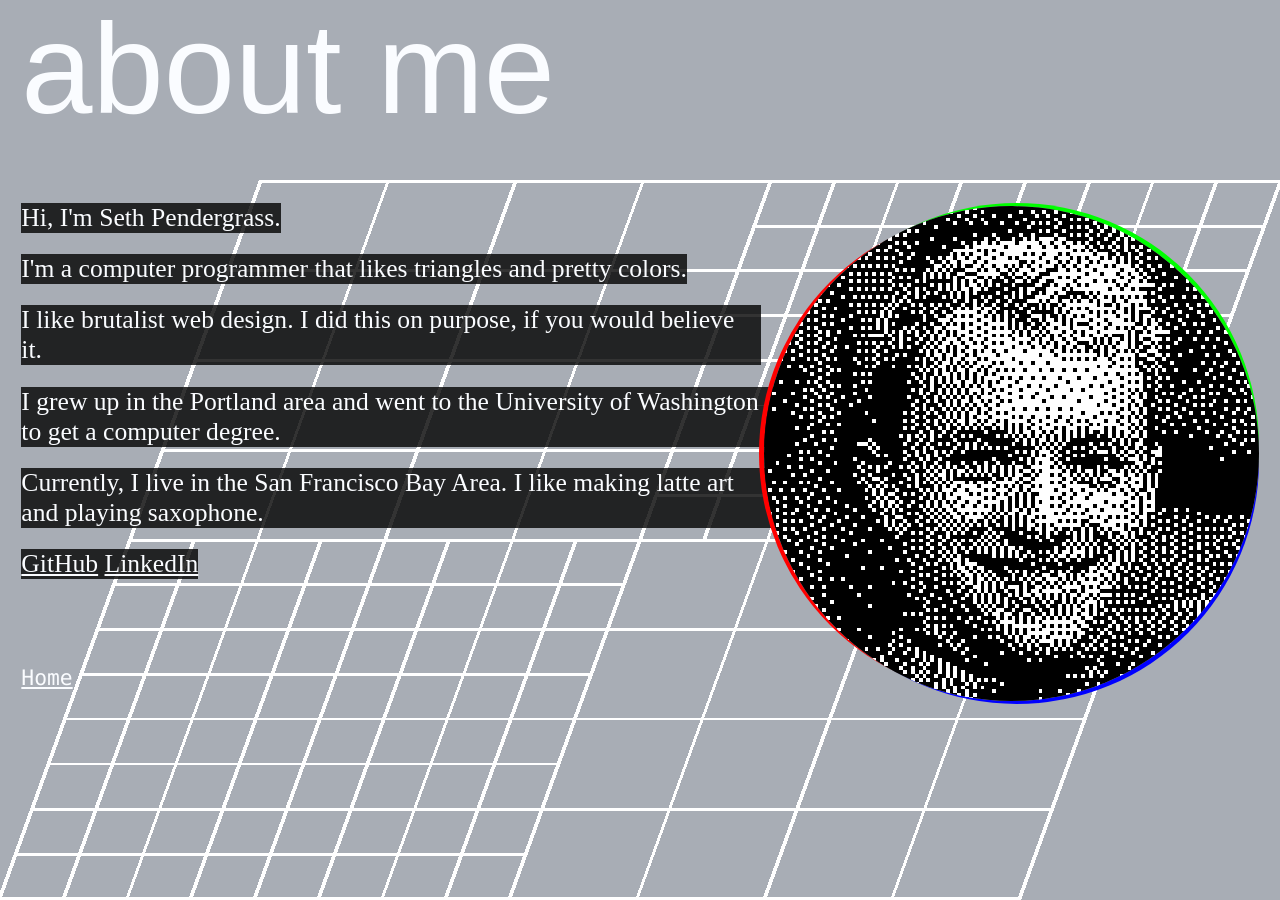
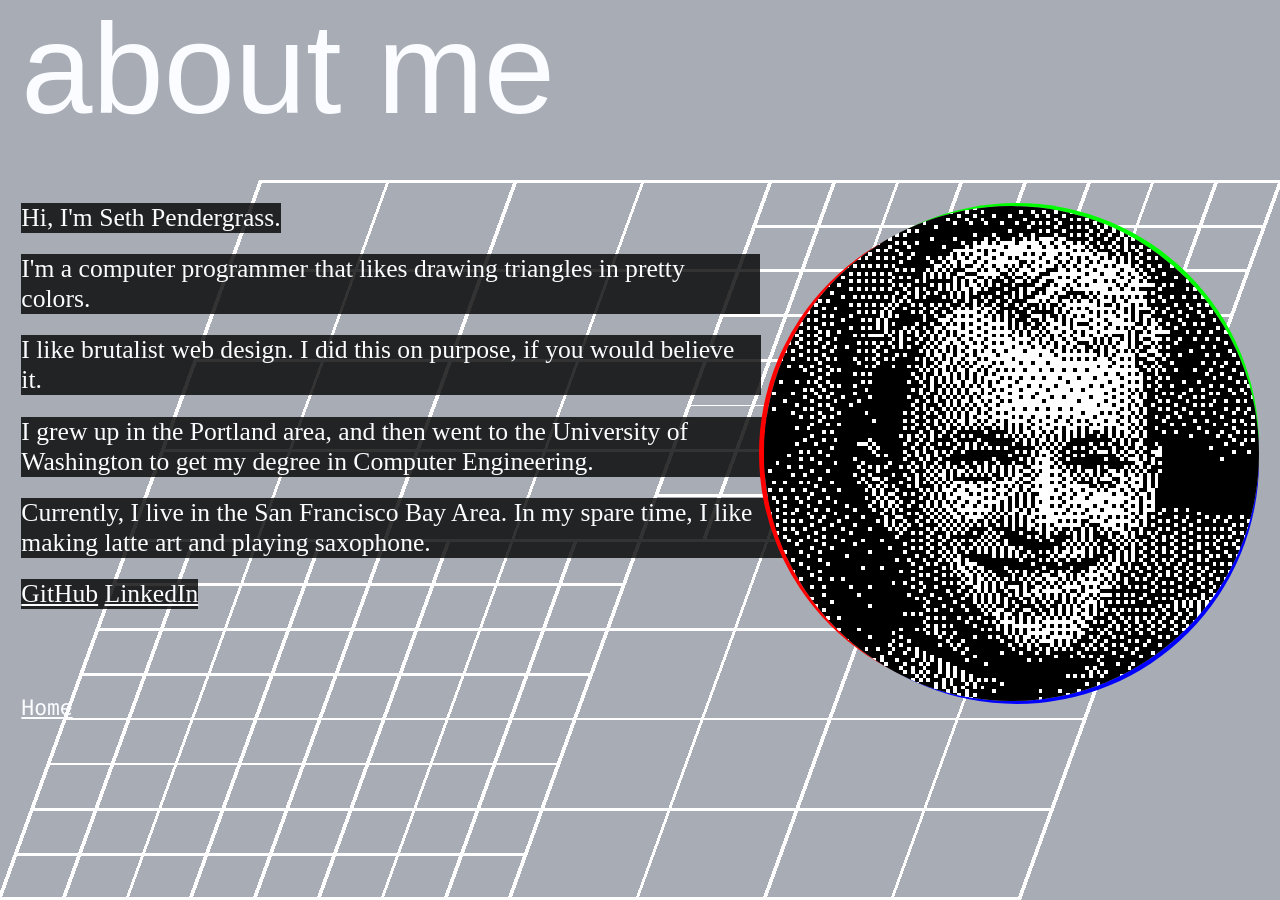
Before and after one commit to pens/rgb.sh, a Jekyll site: the page built from about.html, in a window 1280 px wide. Built offline with Jekyll 4.4.1, drawn with Linux system fonts in a browser that asks for light colours; some web fonts are replaced.

Commit message:
Finalize text.

```diff
--- a/_data/college.yml
+++ b/_data/college.yml
@@ -1,7 +1,7 @@
 ---
 - name: "Streaming SVD & DMD"
   sub: "Research Project"
-  desc: "A streaming version of the Singular Value Decomposition. This enabled a streaming version of the Dynamic Mode Decomposition, allowing for real-time background subtraction among other uses."
+  desc: "A streaming version of the Singular Value Decomposition. This then enabled a streaming version of the Dynamic Mode Decomposition, allowing for real-time background subtraction (among other uses)."
   img: dmd.png
   arxiv: 1612.07875
   github: libssvd
@@ -18,12 +18,12 @@
   youtube: XXFPnMiZDZg
 - name: Titan Fightin
   sub: "VR Capstone"
-  desc: "Multiplayer VR game created with a team for my VR capstone."
+  desc: "My VR capstone team project. Demonstrates asymmetic multiplayer in Virtual Reality."
   img: titan.jpg
   youtube: 4vmfLjW-_D0
 - name: Kinect Laser Harp
   sub: "Hackathon Musical Instrument"
-  desc: "A laser harp built using the Kinect. Able to play the C-major scale in AR."
+  desc: "An Augmented Reality laser harp using the Kinect. I built this in a day at DubHacks."
   img: harp.jpg
   github: Kinect-Laser-Harp
   youtube: cuG4zneXyhA
--- a/_data/work.yml
+++ b/_data/work.yml
@@ -4,8 +4,8 @@
   desc: "I work on Oculus Link."
 - company: Microsoft
   date: Summers 2016 & 2017, 2018 - 2019
-  desc: "I interned twice: first, on Remote Desktop Graphics; and second, on Xbox Backward Compatibility GPU. I came back full-time to continue working on BackCompat."
+  desc: "I interned twice: first, on Remote Desktop Graphics; and second, on Xbox Backward Compatibility GPU. I came back full-time to continue working on BackCompat, where I fixed graphics bugs in numerous titles."
 - company: University of Washington
   date: 2015 - 2017
-  desc: "I worked as an Undergraduate Research Assistant in Steven Brunton's mechanical engineering lab."
+  desc: "I worked as an Undergraduate Research Assistant in Steven Brunton's mechanical engineering lab. Here I worked on accelerating the Streaming Singular Value Decomposition and Dynamic Mode Decomposition with GPUs and on using Machine Learning for underwater fish detection. In addition, I helped the PLSE lab in CSE with 3D Printing."
 ---
--- a/about.html
+++ b/about.html
@@ -8,17 +8,16 @@ title: About Me
         Hi, I'm Seth Pendergrass.
     </p>
     <p>
-        I'm a computer programmer that likes triangles and pretty colors.
+        I'm a computer programmer that likes drawing triangles in pretty colors.
     </p>
     <p>
         I like brutalist web design. I did this on purpose, if you would believe it.
     </p>
     <p>
-        I grew up in the Portland area and went to the University of Washington to get a computer degree.
+        I grew up in the Portland area, and then went to the University of Washington to get my degree in Computer Engineering.
     </p>
     <p>
-        Currently, I live in the San Francisco Bay Area.
-        I like making latte art and playing saxophone.
+        Currently, I live in the San Francisco Bay Area. In my spare time, I like making latte art and playing saxophone.
     </p>
     <p>
         <a href="https://github.com/pens">GitHub</a>
```
